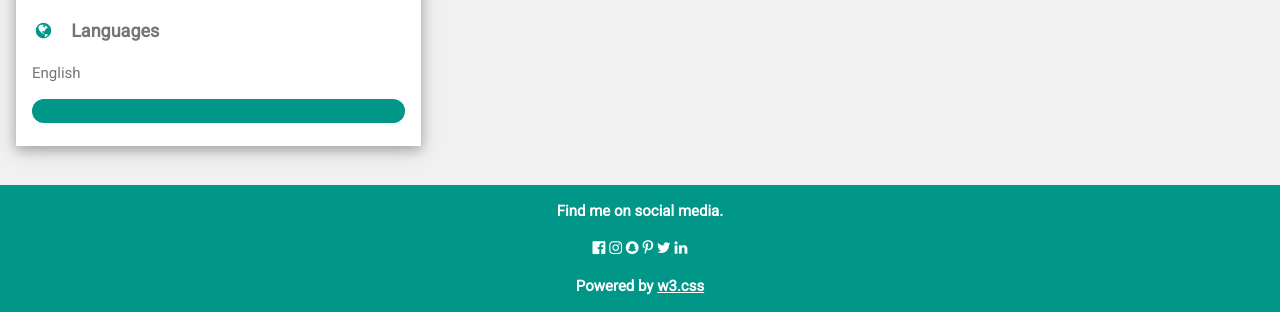
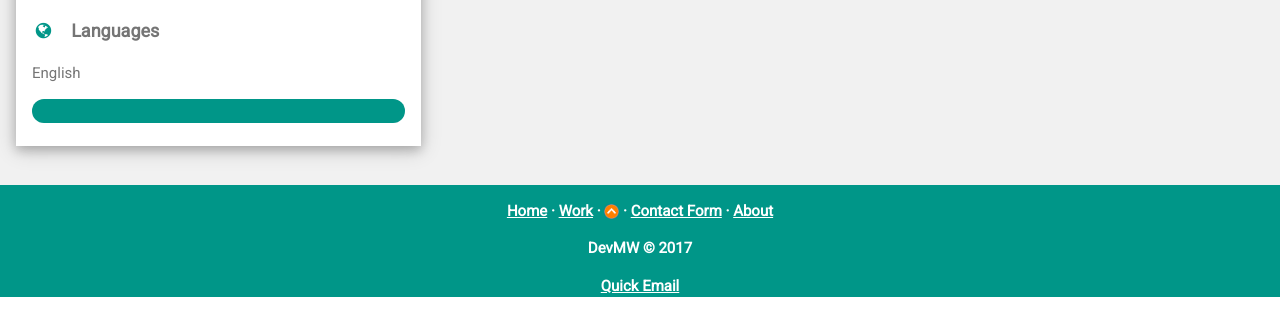
Before and after one commit to oExcellent/Portfolio, a PHP site: page / in a window 1280 px wide. Shown: the part 989-1301 px from the top of the page. Run offline with PHP 8.4, Linux system fonts and the light colour scheme.

Commit message:
Footer added

```diff
--- a/Index.php
+++ b/Index.php
@@ -24,7 +24,7 @@ include('Structure/Header.php');
         <div class="w3-display-container">
           <img src="../Assets/Max.png" style="width:100%" alt="Avatar">
           <div class="w3-display-bottomleft w3-container w3-text-black">
-            <h2>Max Walters</h2>
+            <h2 style="color:white" >Max Walters</h2>
           </div>
         </div>
         <div class="w3-container">
--- a/Structure/Footer.php
+++ b/Structure/Footer.php
@@ -1,13 +1,37 @@
 <footer class="w3-container w3-teal w3-center w3-margin-top">
-  <p>Find me on social media.</p>
-  <i class="fa fa-facebook-official w3-hover-opacity"></i>
-  <i class="fa fa-instagram w3-hover-opacity"></i>
-  <i class="fa fa-snapchat w3-hover-opacity"></i>
-  <i class="fa fa-pinterest-p w3-hover-opacity"></i>
-  <i class="fa fa-twitter w3-hover-opacity"></i>
-  <i class="fa fa-linkedin w3-hover-opacity"></i>
-  <p>Powered by <a href="https://www.w3schools.com/w3css/default.asp" target="_blank">w3.css</a></p>
-</footer>
 
+
+<footer class="myFooter">
+
+			<div class="footer-left">
+
+				<p class="footer-links">
+					<a href="http://devmw.com/">Home</a>
+					·
+					<a href="http://devmw.com/MaxWaltersPortfolio/Pages/myWork.php">Work</a>
+					·
+					<a href="#ht"> <img src="../Assets/top.png" alt ="back 2 top image" height = "15" width= "15"></a>
+					·
+					 <a href="http://devmw.com/MaxWaltersPortfolio/Pages/contact.php">Contact Form</a>
+					·
+					 <a href="http://devmw.com/MaxWaltersPortfolio/Pages/about.php">About</a>
+
+				</p>
+
+				<p class="myOrganaizationName">DevMW &copy; 2017</p>
+
+			</div>
+
+			<div class="footer-right">
+
+
+				<a href="mailto:Max@devmw.com">Quick Email</a>
+
+
+
+	</div>
+
+
+		</footer>
 </body>
 </html>
--- a/Structure/Header.php
+++ b/Structure/Header.php
@@ -9,4 +9,4 @@
 <style>
 html,body,h1,h2,h3,h4,h5,h6 {font-family: "Roboto", sans-serif}
 </style>
-<body class="w3-light-grey">
+<body id = "ht" class="w3-light-grey">
```
Also changed, not shown: 2 other files.
